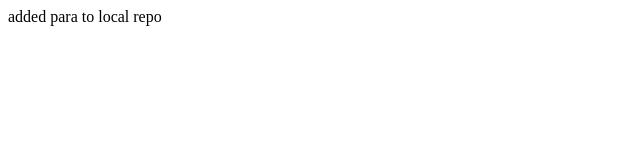
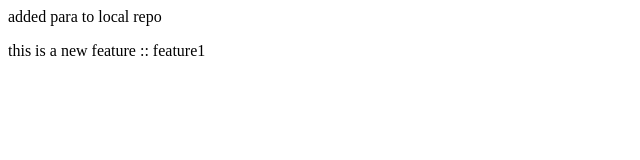
Before and after one commit to Szhibam/LocalRepo, a plain HTML site: page index.html in a window 1280 px wide. Shown: the whole page, without its empty margins (0-640 px from the left). Drawn offline with Linux system fonts and the light colour scheme.

Commit message:
added feature ::feature1

```diff
--- a/index.html
+++ b/index.html
@@ -1 +1,2 @@
 <p>added para to local repo</p>
+<p> this is a new feature :: feature1</p>
```
